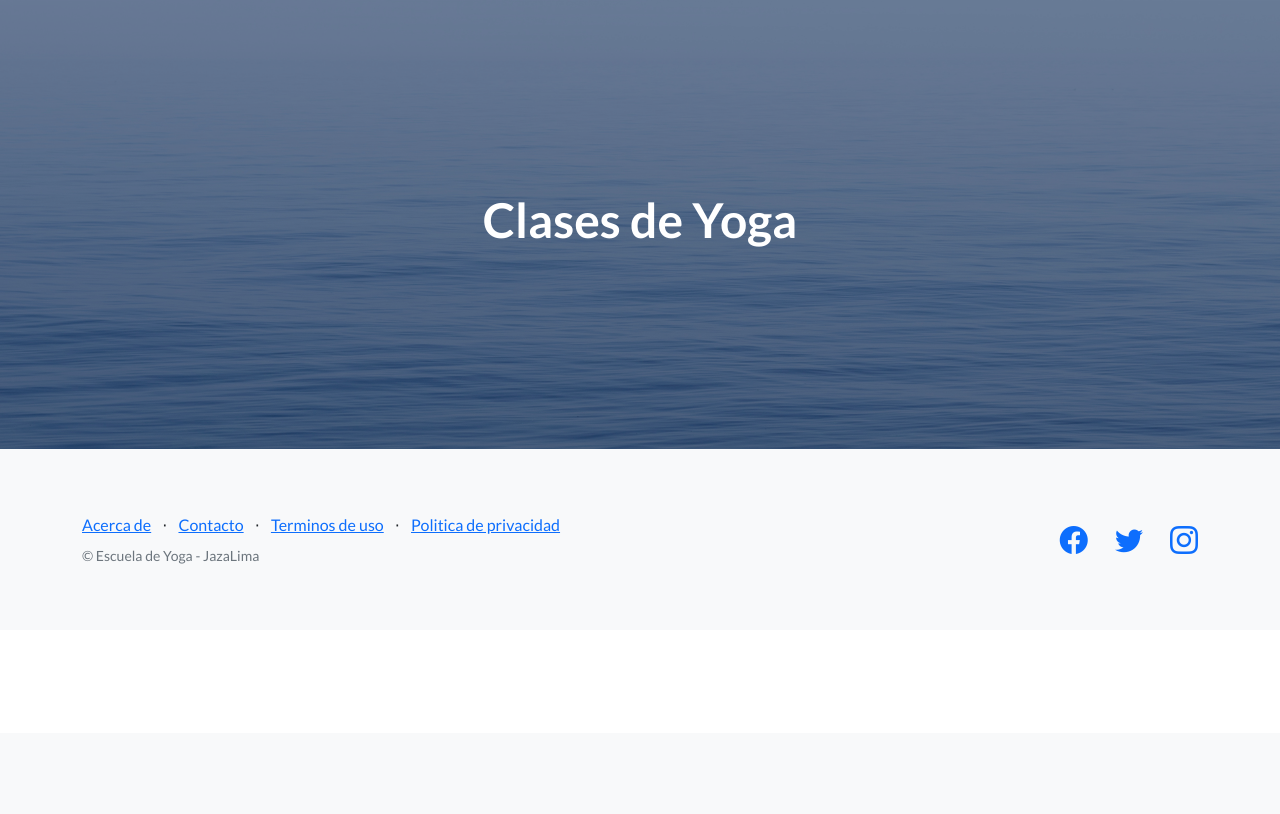
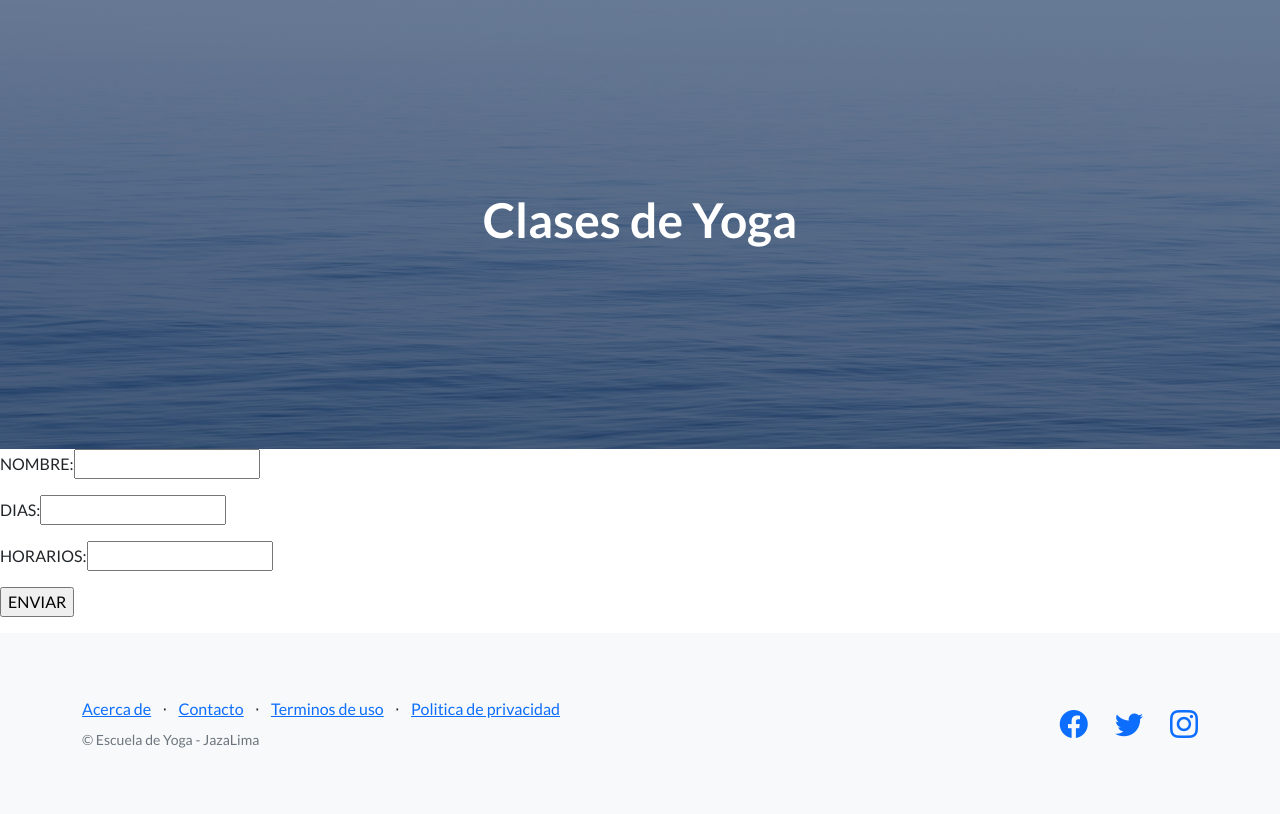
Before and after one commit to jazlima/WebYoga, a Django app: page /AppYoga/clases/ in a window 1280 px wide. Shown: the part 67-881 px from the top of the page. Before the commit the page ends 631 px from the top, so only its background shows below. Run offline with Django 4.2, Linux system fonts and the light colour scheme; some libraries are stand-ins or nearby versions.

Commit message:
fin de la entrega intermedia

```diff
--- a/AppYoga/Templates/AppYoga/alumnos.html
+++ b/AppYoga/Templates/AppYoga/alumnos.html
@@ -12,7 +12,6 @@
     <p>DNI:<input type="number" name="dni" id="dni"></p>
     <p><input type="submit" value="ENVIAR"></p>
 
-
 </form>
 
 {% endblock %}
--- a/AppYoga/Templates/AppYoga/asanas.html
+++ b/AppYoga/Templates/AppYoga/asanas.html
@@ -4,7 +4,13 @@
 
 {% block contenidoQueCambia %}
 
+<form action="{% url 'asanas' %}" method="POST">{% csrf_token %}
 
+    <p>NOMBRE:<input type="text" name="nombre" id="nombre"></p>
+    <p>TIPO:<input type="text" name="tipo" id="tipo"></p>
+    <p><input type="submit" value="ENVIAR"></p>
+
+</form>
 
 {% endblock %}
 
--- a/AppYoga/Templates/AppYoga/clases.html
+++ b/AppYoga/Templates/AppYoga/clases.html
@@ -4,7 +4,14 @@
 
 {% block contenidoQueCambia %}
 
+<form action="{% url 'clases' %}" method="POST">{% csrf_token %}
 
+    <p>NOMBRE:<input type="text" name="nombre" id="nombre"></p>
+    <p>DIAS:<input type="text" name="dias" id="dias"></p>
+    <p>HORARIOS:<input type="text" name="horarios" id="horarios"></p>
+    <p><input type="submit" value="ENVIAR"></p>
+
+</form>
 
 {% endblock %}
 
--- a/AppYoga/Templates/AppYoga/formaciones.html
+++ b/AppYoga/Templates/AppYoga/formaciones.html
@@ -4,7 +4,13 @@
 
 {% block contenidoQueCambia %}
 
+<form action="{% url 'formaciones' %}" method="POST">{% csrf_token %}
 
+    <p>NOMBRE:<input type="text" name="nombre" id="nombre"></p>
+    <p>COMISION:<input type="text" name="comision" id="comision"></p>
+    <p><input type="submit" value="ENVIAR"></p>
+
+</form>
 
 {% endblock %}
 
--- a/AppYoga/urls.py
+++ b/AppYoga/urls.py
@@ -1,5 +1,5 @@
 from django.urls import path
-from .views import formaciones, alumnos, clases, asanas, inicio
+from .views import formaciones, alumnos, clases, asanas, inicio, buscarAlumnos, buscar
 
 urlpatterns = [
 
@@ -8,5 +8,8 @@ urlpatterns = [
     path('alumnos/', alumnos, name='alumnos'),
     path('clases/', clases, name='clases'),
     path('asanas/', asanas, name='asanas'),
+    path('buscarAlumnos/', buscarAlumnos, name='buscarAlumnos'),
+    path('buscar/', buscar, name='buscar'),
+
 
 ]
--- a/AppYoga/views.py
+++ b/AppYoga/views.py
@@ -3,28 +3,63 @@ from django.shortcuts import render
 from .models import *
 
 
-# Create your views here.
-
 def inicio(request):
     return render(request, "AppYoga/inicio.html")
 
+def buscarAlumnos(request):
+    return render(request,"AppYoga/buscarAlumnos.html")
+
+def buscar(request):
+
+
+    if request.GET['apellido']:
+        apellido=request.GET['apellido']
+        alumnos=Alumnos.objects.filter(apellido__icontains=apellido)
+        return render(request, "AppYoga/resultados.html",{'apellido':apellido, 'alumnos':alumnos})
+    else:
+        respuesta="No se ingreso ningun apellido"
+        return render(request, "AppYoga/buscarAlumnos.html", {'respuesta':respuesta})
+
+def clases(request):
+    if request.method == "POST":
+        nombre=request.POST["nombre"]
+        dias=request.POST["dias"]
+        horarios=request.POST["horarios"]
+        clase=Clases(nombre=nombre, dias=dias, horarios=horarios)
+        clase.save()
+        return render(request, "AppYoga/inicio.html")
+    else:
+        return render(request, "AppYoga/clases.html")
+
 def formaciones(request):
-    return render(request, "AppYoga/formaciones.html")
+    if request.method == "POST":
+        nombre=request.POST["nombre"]
+        comision=request.POST["comision"]
+        formacion=Formaciones(nombre=nombre, comision=comision)
+        formacion.save()
+        return render(request, "AppYoga/inicio.html")
+    else:
+        return render(request, "AppYoga/formaciones.html")
 
 def alumnos(request):
 
     if request.method == "POST":
-        nombre=request.POST['nombre']
-        apellido=request.POST['apellido']
-        dni=request.POST['dni']
+        nombre=request.POST["nombre"]
+        apellido=request.POST["apellido"]
+        dni=request.POST["dni"]
         alumno=Alumnos(nombre=nombre, apellido=apellido, dni=dni)
         alumno.save()
         return render(request, "AppYoga/inicio.html")
 
-    return render(request, "AppYoga/alumnos.html")
-
-def clases(request):
-    return render(request, "AppYoga/clases.html")
+    else:
+        return render(request, "AppYoga/alumnos.html")
 
 def asanas(request):
-    return render(request, "AppYoga/asanas.html")
+    if request.method == "POST":
+        nombre=request.POST["nombre"]
+        tipo=request.POST["tipo"]
+        asana=Asanas(nombre=nombre, tipo=tipo)
+        asana.save()
+        return render(request, "AppYoga/inicio.html")
+    else:
+        return render(request, "AppYoga/asanas.html")
```
Also changed, not shown: AppYoga/Templates/AppYoga/buscarAlumnos.html (added, +29 -0 lines), AppYoga/Templates/AppYoga/resultados.html (added, +28 -0 lines), README.md, db.sqlite3.
